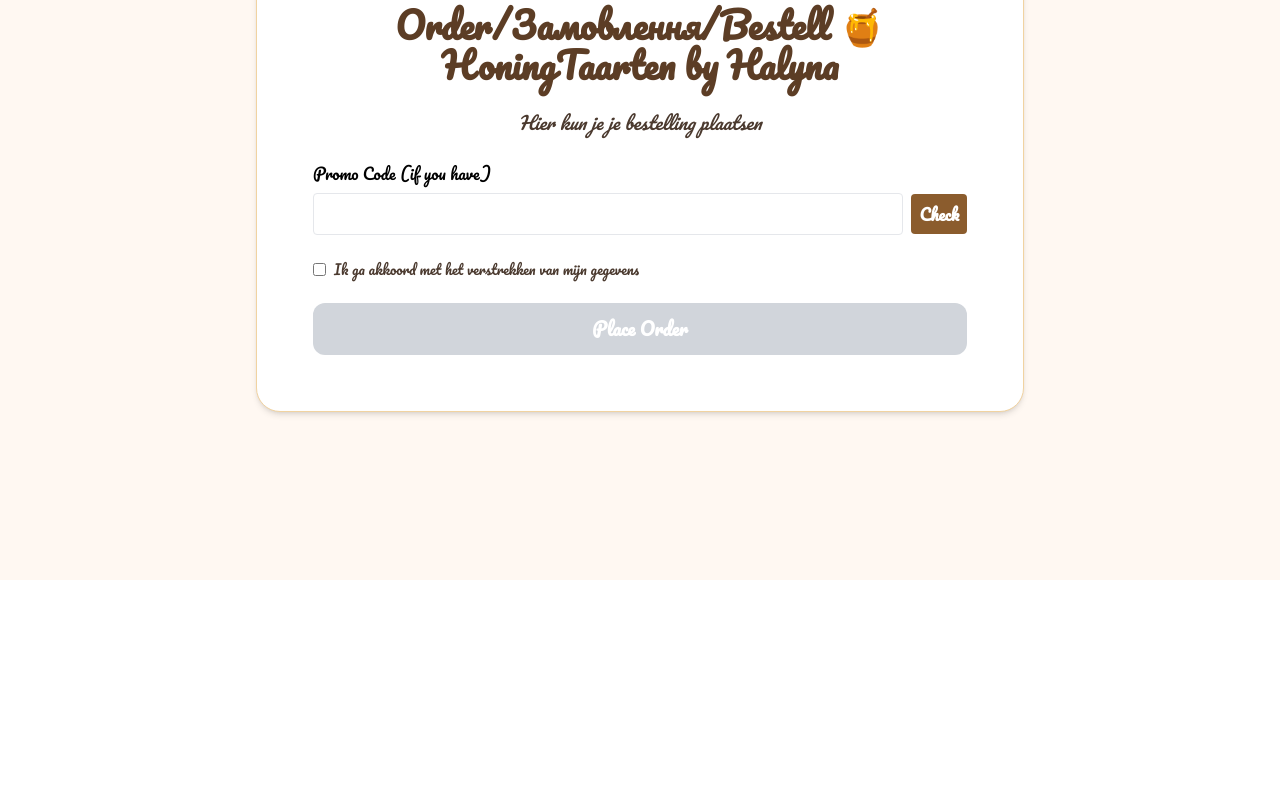
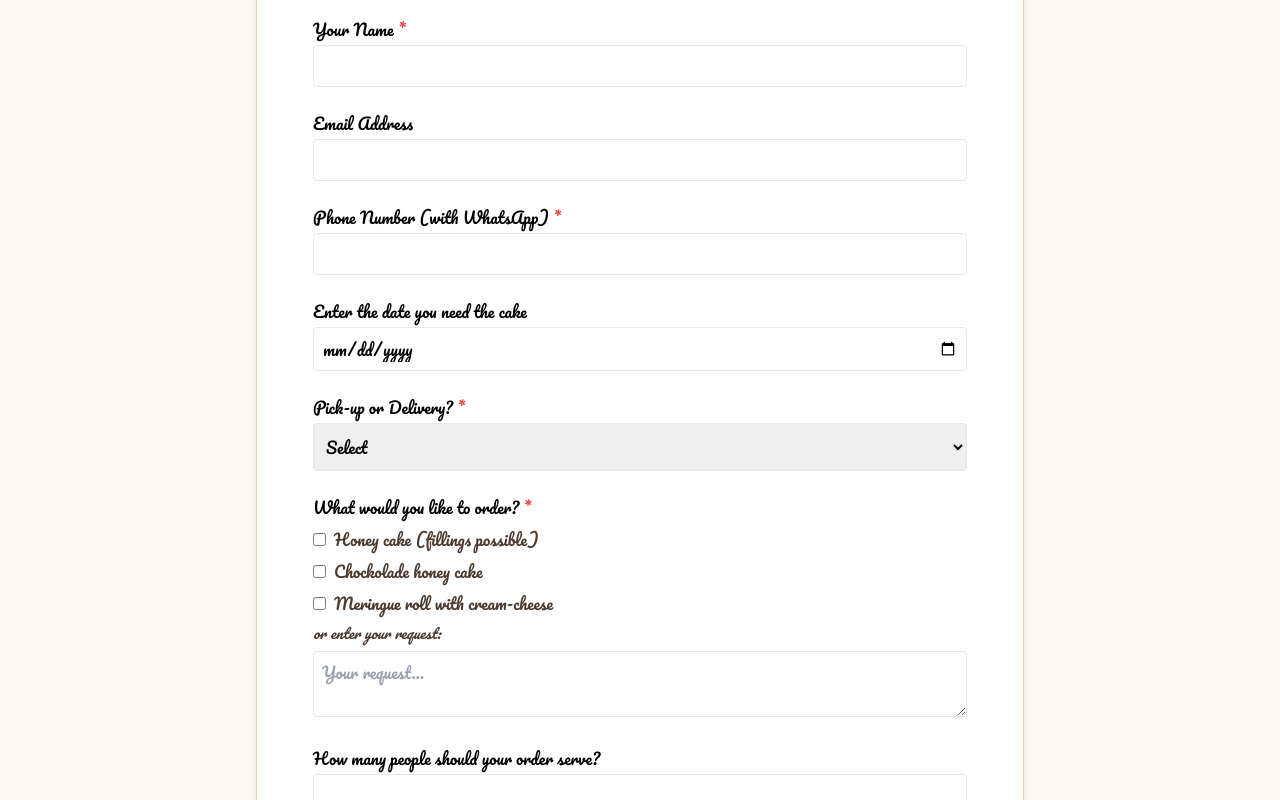
Before and after one commit to Hallekh/honingtaarten-form, a Next.js app: page / in a window 1280 px wide. Shown: the part 220-1020 px from the top of the page. Before the commit the page ends 800 px from the top, so only its background shows below. Built offline with nearby package versions, Linux system fonts and the light colour scheme.

Commit message:
google sheets added2

```diff
--- a/pages/index.js
+++ b/pages/index.js
@@ -16,30 +16,31 @@ export default function OrderForm() {
     address: "",
     allergies: "",
     ideas: "",
-    description: [],
+    description: "",
     customOrder: "",
     code: "",
     serves: "",
     consent: false
   });
   const [result, setResult] = useState(null);
-  const [submitted, setSubmitted] = useState(false);
-  const [loading, setLoading] = useState(false);
-  const [codeChecked, setCodeChecked] = useState(false);
+
+  const checkCode = async () => {
+    const normalized = formData.code.trim().toUpperCase();
+    if (!normalized) return;
+    const response = await fetch("https://script.google.com/macros/s/AKfycbxRD3SV1Ui3suG0L2G-bIyw7d-siOL2nhflaOYUuQrDnCs1_eLi0yKq1axjZGXfV1Zy/exec", {
+      method: "POST",
+      body: JSON.stringify({ code: normalized }),
+      headers: {
+        "Content-Type": "application/json",
+      },
+    });
+    const res = await response.json();
+    setResult(res.status);
+  };
 
   const handleChange = (e) => {
     const { name, value, type, checked } = e.target;
-    if (type === "checkbox" && name === "description") {
-      setFormData((prev) => {
-        const isChecked = prev.description.includes(value);
-        return {
-          ...prev,
-          description: isChecked
-            ? prev.description.filter((item) => item !== value)
-            : [...prev.description, value],
-        };
-      });
-    } else if (type === "checkbox") {
+    if (type === "checkbox") {
       setFormData((prev) => ({
         ...prev,
         [name]: checked ? value || true : false,
@@ -49,25 +50,8 @@ export default function OrderForm() {
     }
   };
 
-  const checkPromoCode = async () => {
-    if (!formData.code.trim()) return;
-    setLoading(true);
-    const response = await fetch("https://script.google.com/macros/s/AKfycbxRD3SV1Ui3suG0L2G-bIyw7d-siOL2nhflaOYUuQrDnCs1_eLi0yKq1axjZGXfV1Zy/exec", {
-      method: "POST",
-      body: JSON.stringify({ code: formData.code }),
-      headers: {
-        "Content-Type": "application/json",
-      },
-    });
-    const res = await response.json();
-    setResult(res.status);
-    setLoading(false);
-    setCodeChecked(true);
-  };
-
   const handleSubmit = async (e) => {
     e.preventDefault();
-    setLoading(true);
     const response = await fetch("https://script.google.com/macros/s/AKfycbxRD3SV1Ui3suG0L2G-bIyw7d-siOL2nhflaOYUuQrDnCs1_eLi0yKq1axjZGXfV1Zy/exec", {
       method: "POST",
       body: JSON.stringify(formData),
@@ -76,11 +60,7 @@ export default function OrderForm() {
       },
     });
     const res = await response.json();
-    setLoading(false);
     setResult(res.status);
-    if (res.status === "valid" || res.status === "") {
-      setSubmitted(true);
-    }
   };
 
   return (
@@ -95,44 +75,101 @@ export default function OrderForm() {
           <CardContent className="p-10 space-y-6">
             <h1 className="text-4xl font-bold text-center text-[#5c3d25]">Order/Замовлення/Bestell 🍯 HoningTaarten by Halyna</h1>
             <p className="text-center text-[#4b3a2f] italic text-lg">Hier kun je je bestelling plaatsen</p>
-            {submitted ? (
-              <p className="text-white bg-green-500 rounded-xl py-4 px-6 text-center text-xl font-semibold shadow-md">🎉 Thank you! Your order has been submitted.</p>
-            ) : (
             <form onSubmit={handleSubmit} className="space-y-6">
-                {/* форма без змін */}
-
+              <div>
+                <Label className="text-lg font-semibold text-[#4b3a2f]">Your Name <span className="text-red-500">*</span></Label>
+                <Input name="name" value={formData.name} onChange={handleChange} required />
+              </div>
+              <div>
+                <Label className="text-lg font-semibold text-[#4b3a2f]">Email Address</Label>
+                <Input name="email" value={formData.email} onChange={handleChange} />
+              </div>
+              <div>
+                <Label className="text-lg font-semibold text-[#4b3a2f]">Phone Number (with WhatsApp) <span className="text-red-500">*</span></Label>
+                <Input name="phone" value={formData.phone} onChange={handleChange} required />
+              </div>
+              <div>
+                <Label className="text-lg font-semibold text-[#4b3a2f]">Enter the date you need the cake</Label>
+                <Input name="date" type="date" value={formData.date} onChange={handleChange} required />
+              </div>
+              <div>
+                <Label className="text-lg font-semibold text-[#4b3a2f]">Pick-up or Delivery? <span className="text-red-500">*</span></Label>
+                <select name="delivery" value={formData.delivery} onChange={handleChange} required className="w-full border rounded p-2">
+                  <option value="">Select</option>
+                  <option value="pickup">Pick-up</option>
+                  <option value="delivery">Delivery (within 20km of Den Haag)</option>
+                </select>
+              </div>
+              {formData.delivery === "delivery" && (
+                <div>
+                  <Label className="text-lg font-semibold text-[#4b3a2f]">Delivery address <span className="text-red-500">*</span></Label>
+                  <Textarea name="address" value={formData.address} onChange={handleChange} required />
+                  <p className="text-sm text-[#6c4f36] italic mt-1">The delivery cost is calculated separately based on your distance.</p>
+                </div>
+              )}
+              <div>
+                <Label className="text-lg font-semibold text-[#4b3a2f]">What would you like to order? <span className="text-red-500">*</span></Label>
+                <div className="space-y-2 mt-2">
+                  {["Honey cake (fillings possible)", "Chockolade honey cake", "Meringue roll with cream-cheese"].map((item) => (
+                    <label key={item} className="flex items-center space-x-2 text-[#4b3a2f]">
+                      <input
+                        type="checkbox"
+                        value={item}
+                        checked={formData.description === item}
+                        onChange={handleChange}
+                        required
+                      />
+                      <span>{item}</span>
+                    </label>
+                  ))}
+                  <p className="text-sm text-[#4b3a2f] italic">or enter your request:</p>
+                  <Textarea
+                    name="customOrder"
+                    value={formData.customOrder}
+                    onChange={handleChange}
+                    placeholder="Your request…"
+                  />
+                </div>
+              </div>
+              <div>
+                <Label className="text-lg font-semibold text-[#4b3a2f]">How many people should your order serve?</Label>
+                <Input name="serves" value={formData.serves} onChange={handleChange} />
+              </div>
+              <div>
+                <Label className="text-lg font-semibold text-[#4b3a2f]">Any other notes, ideas, or special requests?</Label>
+                <Textarea name="ideas" value={formData.ideas} onChange={handleChange} placeholder="Please write here about fillings, preferred delivery time or other wishes." />
+              </div>
+              <div>
+                <Label className="text-lg font-semibold text-[#4b3a2f]">Do you have any allergy or dietary requests? <span className="text-red-500">*</span></Label>
+                <Textarea name="allergies" value={formData.allergies} onChange={handleChange} required />
+              </div>
               <div className="space-y-2">
                 <Label className="text-lg font-semibold text-[#4b3a2f]">Promo Code (if you have)</Label>
                 <div className="flex items-center gap-2">
                   <Input name="code" value={formData.code} onChange={handleChange} className="uppercase flex-1" />
-                    <Button type="button" onClick={checkPromoCode} disabled={loading} className="bg-[#8b5c2d] text-white">
-                      {loading ? "Checking..." : "Check"}
-                    </Button>
+                  <Button type="button" onClick={checkCode} className="bg-[#8b5c2d] text-white">Check</Button>
                 </div>
-                  {codeChecked && result === "valid" && (
+                {result === "valid" && (
                   <p className="text-green-700 font-semibold">✅ Your code is accepted! Discount will be applied.</p>
                 )}
-                  {codeChecked && result === "invalid" && (
+                {result === "invalid" && (
                   <p className="text-red-600 font-medium">❌ Invalid or used promo code.</p>
                 )}
               </div>
-
               <div className="flex items-center space-x-2">
                 <input type="checkbox" name="consent" onChange={handleChange} />
                 <label className="text-sm text-[#4b3a2f]">Ik ga akkoord met het verstrekken van mijn gegevens</label>
               </div>
-
               <Button
                 type="submit"
-                  disabled={!formData.consent || loading}
+                disabled={!formData.consent}
                 className={`w-full text-white text-lg py-3 rounded-xl ${
                   formData.consent ? "bg-[#d6a65a] hover:bg-[#c08d3e]" : "bg-gray-300 cursor-not-allowed"
                 }`}
               >
-                  {loading ? "Submitting..." : "Place Order"}
+                Place Order
               </Button>
             </form>
-            )}
           </CardContent>
         </Card>
       </div>
```
Lines whose indentation alone changed are shown as unchanged.
